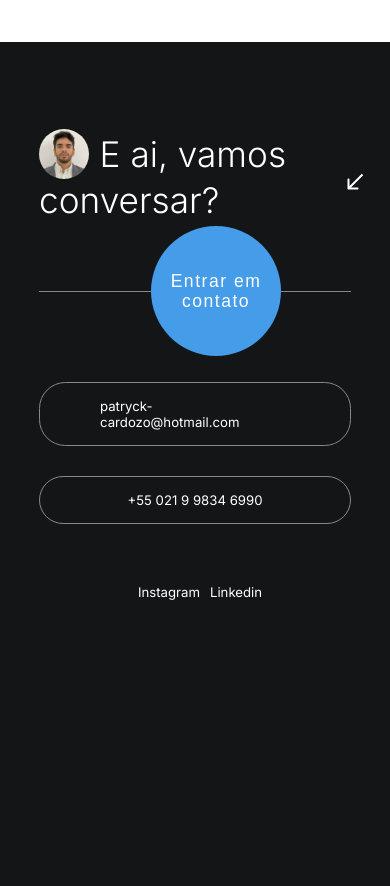
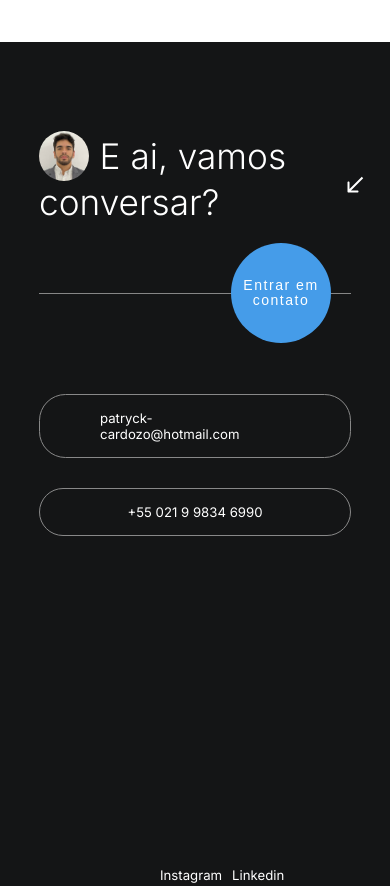
Before and after one commit to PatryckCardozo/portfolio, a Next.js app: page /Home in a window 390 px wide. Shown: the part 3300-4186 px from the top of the page. Built offline with nearby package versions, Linux system fonts and the light colour scheme.

Commit message:
Atualizacoes

```diff
--- a/src/app/About/components/Header/style.module.scss
+++ b/src/app/About/components/Header/style.module.scss
@@ -62,7 +62,7 @@
         align-items: center;
         cursor: pointer;
         opacity: 1;
-        transition: 1s;
+
 
         .imageContainer{
             width: 50px;
@@ -96,7 +96,8 @@
 
     .logoActive{
         opacity: 0;
-        transition: 1s;
+
+
     }
 
 
--- a/src/app/Contact/components/Header/style.module.scss
+++ b/src/app/Contact/components/Header/style.module.scss
@@ -62,7 +62,6 @@
         align-items: center;
         cursor: pointer;
         opacity: 1;
-        transition: 1s;
 
         .imageContainer{
             width: 50px;
@@ -96,7 +95,7 @@
 
     .logoActive{
         opacity: 0;
-        transition: 1s;
+
     }
 
 
--- a/src/app/DBnova/components/Header/style.module.scss
+++ b/src/app/DBnova/components/Header/style.module.scss
@@ -62,7 +62,7 @@
         align-items: center;
         cursor: pointer;
         opacity: 1;
-        transition: 1s;
+
 
         .imageContainer{
             width: 50px;
@@ -96,7 +96,8 @@
 
     .logoActive{
         opacity: 0;
-        transition: 1s;
+
+
     }
 
 
--- a/src/app/Experience/components/Header/style.module.scss
+++ b/src/app/Experience/components/Header/style.module.scss
@@ -62,7 +62,7 @@
         align-items: center;
         cursor: pointer;
         opacity: 1;
-        transition: 1s;
+
 
         .imageContainer{
             width: 50px;
@@ -96,7 +96,8 @@
 
     .logoActive{
         opacity: 0;
-        transition: 1s;
+
+
     }
 
 
--- a/src/app/Home/components/Contact/style.module.scss
+++ b/src/app/Home/components/Contact/style.module.scss
@@ -10,7 +10,6 @@
     width: 100vw;
     height: 100vh;
     margin-top: 300px;
-
 
     .body {
         background-color: #141516;
@@ -105,14 +104,12 @@
             position: relative;
             display: flex;
             justify-content: center;
-            align-items: flex-end;
-
-
+            align-items: flex-end; /* Corrigido para usar flex-end */
 
             div {
                 display: flex;
                 gap: 10px;
-                align-items: flex-end;
+                align-items: flex-end; /* Corrigido para usar flex-end */
 
                 p,
                 h3 {
@@ -161,10 +158,8 @@
                     font-size: 1em;
                 }
             }
-
         }
     }
-
 }
 
 @media screen and (max-width: 1024px) {
@@ -195,14 +190,21 @@
 @media (max-width: 768px) {
 
     .contact {
+        margin-top: 200px;
         font-size: 55%;
 
         .body {
 
-
             .nav {
                 gap: 30px;
                 margin-top: 100px 0px;
+            }
+
+            .info {
+                padding: 0;
+                position: absolute;
+                bottom: 10px;
+                left: 330px;
             }
         }
     }
@@ -212,9 +214,10 @@
 @media (max-width: 465px) {
 
     .contact {
-        margin-top: 200px;
+        height: 100vh;
+
         .body {
-            margin-top: 5px;
+            margin-top: 10px;
 
             .title {
 
@@ -224,7 +227,7 @@
             }
 
             .nav {
-                margin-top: 90px;
+                margin-top: 100px;
                 margin-bottom: 60px;
                 flex-direction: column;
 
@@ -237,17 +240,25 @@
 
             .info {
                 padding: 0;
+                position: absolute;
+                bottom: 0px;
+                left: 150px;
             }
 
             .title {
                 .buttonContainer {
-                    left: calc(100% - 300px);
-                    top: calc(100% - 65px);
+                    left: calc(100% - 220px);
+                    top: calc(100% - 50px);
                 }
 
                 .button {
-                    width: 130px;
-                    height: 130px;
+                    width: 100px;
+                    height: 100px;
+
+                    p{
+                        font-size: 1.6em;
+                        line-height: 15px;
+                    }
                 }
 
                 span {
--- a/src/app/Home/components/Header/style.module.scss
+++ b/src/app/Home/components/Header/style.module.scss
@@ -96,7 +96,7 @@
 
     .logoActive{
         opacity: 0;
-        transition: 1s;
+
     }
 
 
```
Also changed, not shown: src/app/About/components/Title/style.module.scss (+11 -7 lines).
